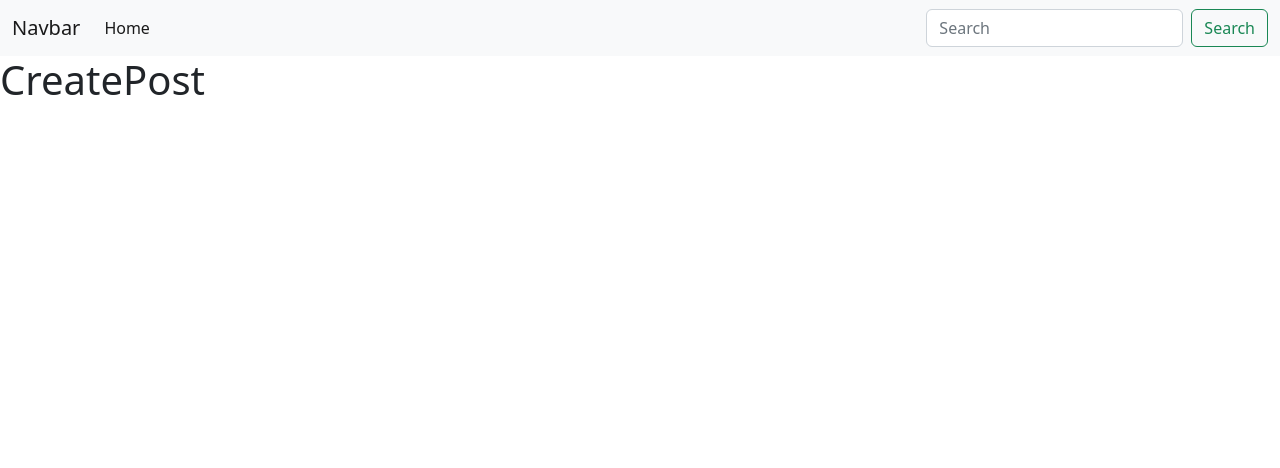
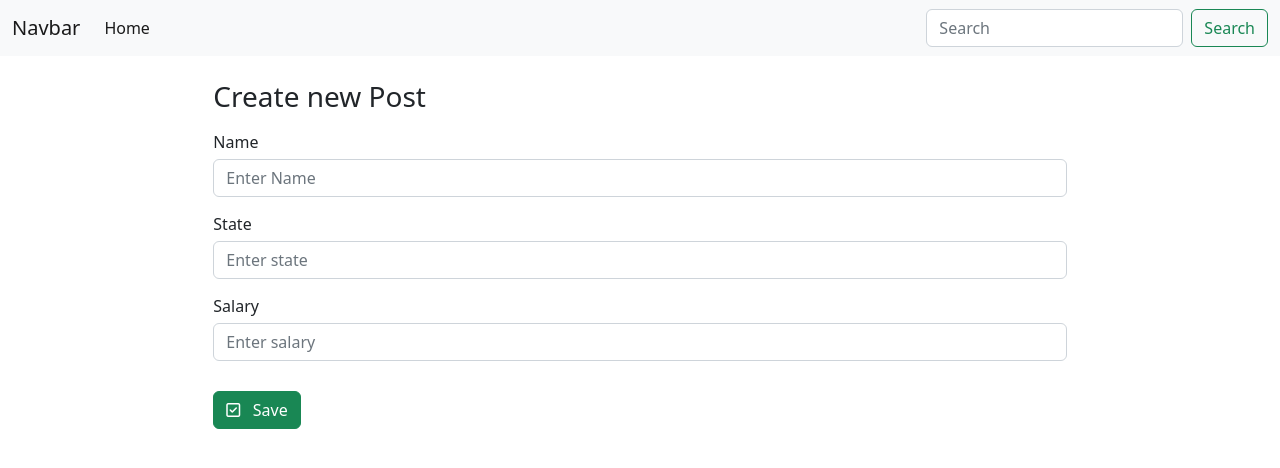
Before and after one commit to NimeshPiyumantha/MERN_CRUD_App, a React (Create React App) app in the folder client/: page /post/save in a window 1280 px wide. Shown: the top 468 px of the page. Built offline with nearby package versions, Linux system fonts and the light colour scheme.

Commit message:
Add save function

```diff
--- a/client/src/components/CreatePost.js
+++ b/client/src/components/CreatePost.js
@@ -1,12 +1,77 @@
 import React, {Component} from 'react';
+import axios from 'axios';
 
 export default class CreatePost extends Component {
+    constructor(props) {
+        super(props);
+
+        this.state = {
+            name: "",
+            state:"",
+            salary:""
+        };
+    }
+
+    handleInputChange=(e) =>{
+        const {name,value} = e.target;
+
+        this.setState({
+            ...this.state,
+            [name]:value
+        });
+    }
+
+    onSubmit=(e) =>{
+        e.preventDefault();
+
+        const {name,state,salary} = this.state;
+
+        const data={
+            name:name,
+            state:state,
+            salary:salary
+        }
+        console.log(data);
+        axios.post("/post/save",data).then((res) =>{
+            if(res.data.success){
+                this.setState(
+                    {
+                        name:name,
+                        state:state,
+                        salary:salary
+                    }
+                )
+            }
+        });
+    }
     render() {
         return (
-            <div>
-                <h1>CreatePost</h1>
+           <div className="col-md-8 mt-4 mx-auto">
+               <h1 className="h3 mb-3 font-weight-normal">Create new Post</h1>
+               <form className="needs-validation" noValidate>
+                   <div className="form-group" style={{marginBottom:'15px'}}>
+                       <label style={{marginBottom:'5px'}}>Name</label>
+                       <input type="text" className="form-control" name="name" placeholder="Enter Name"
+                       value={this.state.name} onChange={this.handleInputChange}/>
+                   </div>
 
-            </div>
+                   <div className="form-group" style={{marginBottom:'15px'}}>
+                       <label style={{marginBottom:'5px'}}>State</label>
+                       <input type="text" className="form-control" name="state" placeholder="Enter state"
+                              value={this.state.state} onChange={this.handleInputChange}/>
+                   </div>
+
+                   <div className="form-group" style={{marginBottom:'15px'}}>
+                       <label style={{marginBottom:'5px'}}>Salary</label>
+                       <input type="text" className="form-control" name="salary" placeholder="Enter salary"
+                              value={this.state.salary} onChange={this.handleInputChange}/>
+                   </div>
+
+                   <button className="btn btn-success" type="submit" style={{marginTop:'15px'}} onClick={this.onSubmit}>
+                       <i className="far fa-check-square"></i> &nbsp; Save
+                   </button>
+               </form>
+           </div>
         );
     }
 }
--- a/client/src/components/Home.js
+++ b/client/src/components/Home.js
@@ -60,7 +60,7 @@ export default class Home extends Component {
                     </tbody>
                 </table>
 
-                <button className="btn btn-success"><a href="/add" style={{textDecoration: 'none', color: 'white'}}>Create
+                <button className="btn btn-success"><a href="/post/save" style={{textDecoration: 'none', color: 'white'}}>Create
                     Post</a></button>
                 {/*&nbsp; &nbsp;*/}
                 {/*<button className="btn btn-warning"><a href="/edit" style={{textDecoration: 'none', color: 'black'}}><i*/}
--- a/client/src/components/PostDetails.js
+++ b/client/src/components/PostDetails.js
@@ -11,7 +11,8 @@ export default class PostDetails extends Component {
     }
 
     componentDidMount() {
-        const id = this.props.match.params.id;
+        /*const id = this.props.match.params.id;*/
+        const { id } = this.props.match.params;
 
         // const id = '63c92e29d1d2e2afeef4720a';
 
```
